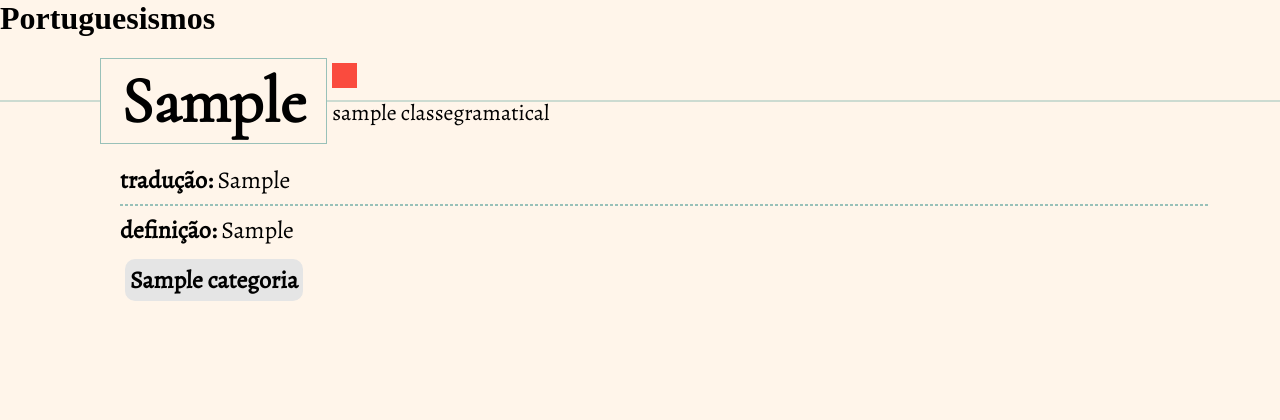
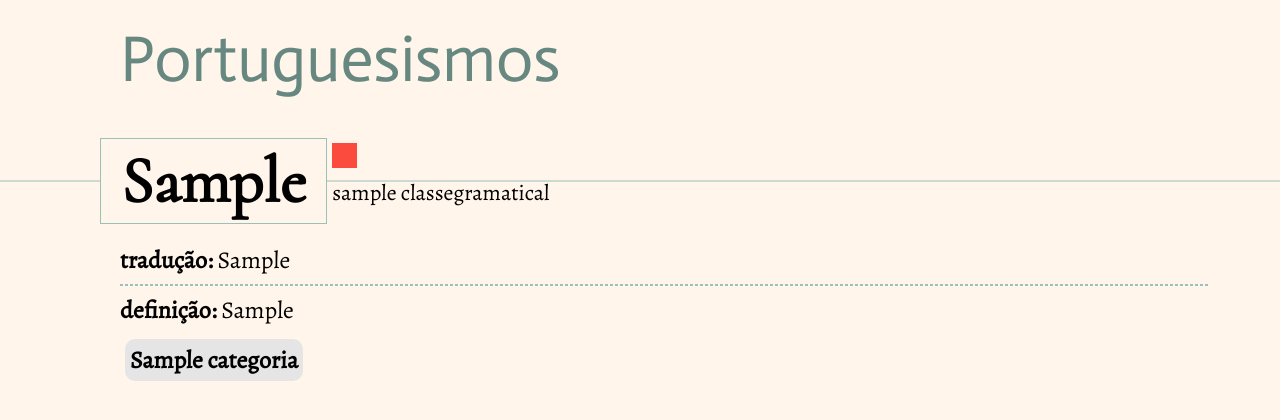
Before and after one commit to magalilemes/portuguesismos, a Django app: a page that uses dicionario/templates/termo_detail.html in a window 1280 px wide. Shown: the top 420 px of the page. Run offline with Django 3.2, Linux system fonts and the light colour scheme; tables that the repository leaves empty hold one stand-in row (values such as "Sample post").

Commit message:
Cabeçalho

```diff
--- a/dicionario/templates/termo_detail.html
+++ b/dicionario/templates/termo_detail.html
@@ -85,9 +85,17 @@ hr{
 .vermelho{
     background-color: #FA4B3E;
 }
+#titulo{
+    font-family: 'Actor', serif;
+    color: #678881;
+    font-size: 65px;
+    margin: 20px 0 40px 120px;
+}
 </style>
 <body>
-    <h1>Portuguesismos</h1>
+    <header>
+        <div id="titulo">Portuguesismos</div>
+    </header>
 
     <div class="linha">
         <div class="flex-container">
```
